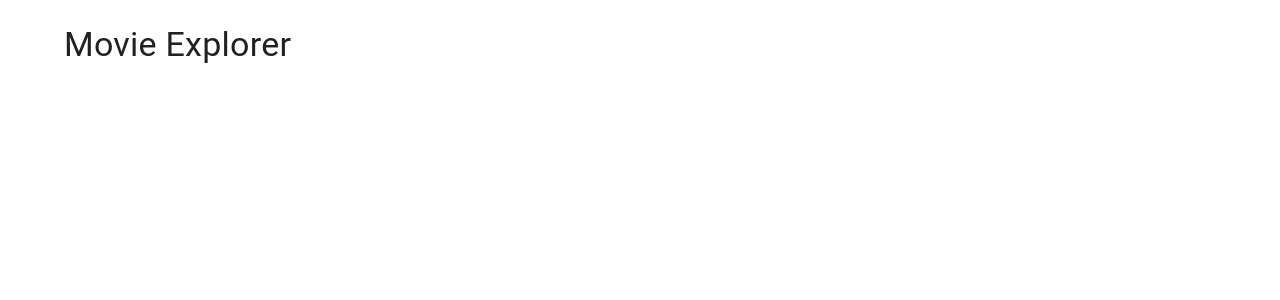
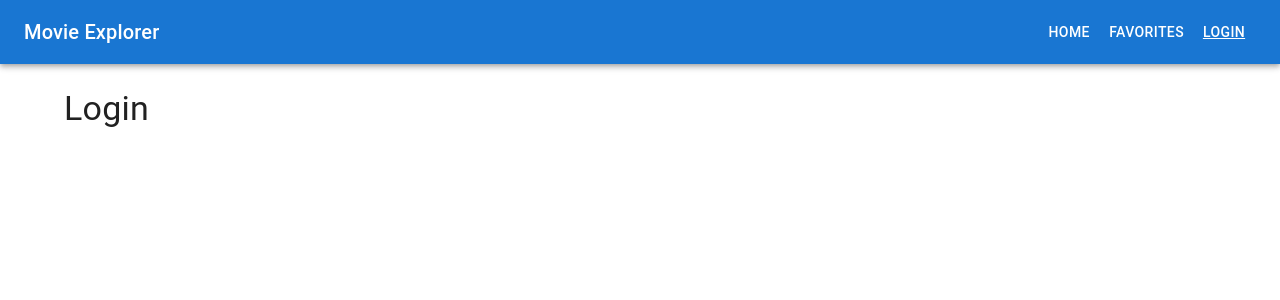
Before and after one commit to thisismalindu/movie-explorer, a React (Create React App) app: page /login in a window 1280 px wide. Shown: the top 300 px of the page. Built offline with nearby package versions, Linux system fonts and the light colour scheme.

Commit message:
feat: add page routes and MUI navigation

```diff
--- a/package.json
+++ b/package.json
@@ -12,6 +12,7 @@
     "@testing-library/user-event": "^13.5.0",
     "react": "^19.3.0",
     "react-dom": "^19.3.0",
+    "react-router-dom": "^6.30.1",
     "react-scripts": "5.0.1"
   },
   "scripts": {
--- a/src/App.js
+++ b/src/App.js
@@ -1,14 +1,7 @@
-import Container from '@mui/material/Container';
-import Typography from '@mui/material/Typography';
+import AppLayout from './components/AppLayout';
 
 function App() {
-  return (
-    <Container component="main" maxWidth="lg" sx={{ py: 3 }}>
-      <Typography component="h1" variant="h4">
-        Movie Explorer
-      </Typography>
-    </Container>
-  );
+  return <AppLayout />;
 }
 
 export default App;
--- /dev/null
+++ b/src/components/AppLayout.js
@@ -0,0 +1,68 @@
+import AppBar from '@mui/material/AppBar';
+import Box from '@mui/material/Box';
+import Button from '@mui/material/Button';
+import Container from '@mui/material/Container';
+import Toolbar from '@mui/material/Toolbar';
+import Typography from '@mui/material/Typography';
+import { Link as RouterLink, NavLink, Route, Routes } from 'react-router-dom';
+import FavoritesPage from '../features/favorites/FavoritesPage';
+import LoginPage from '../features/profiles/LoginPage';
+import { HomePage, MovieDetailsPage } from '../features/movies/MoviePages';
+
+function NotFoundPage() {
+  return (
+    <>
+      <Typography component="h1" variant="h4" gutterBottom>
+        Page not found
+      </Typography>
+      <Button component={RouterLink} to="/">Go to Home</Button>
+    </>
+  );
+}
+
+export default function AppLayout() {
+  return (
+    <>
+      <AppBar position="static">
+        <Toolbar sx={{ flexWrap: 'wrap', gap: 1 }}>
+          <Typography
+            component={RouterLink}
+            to="/"
+            variant="h6"
+            color="inherit"
+            sx={{ flexGrow: 1, color: 'common.white', textDecoration: 'none' }}
+          >
+            Movie Explorer
+          </Typography>
+          <Box component="nav" aria-label="Primary navigation" sx={{ display: 'flex', flexWrap: 'wrap' }}>
+            {[
+              ['Home', '/', true],
+              ['Favorites', '/favorites'],
+              ['Login', '/login'],
+            ].map(([label, to, end]) => (
+              <Button
+                key={to}
+                component={NavLink}
+                to={to}
+                end={end}
+                color="inherit"
+                sx={{ '&[aria-current="page"]': { textDecoration: 'underline' } }}
+              >
+                {label}
+              </Button>
+            ))}
+          </Box>
+        </Toolbar>
+      </AppBar>
+      <Container component="main" maxWidth="lg" sx={{ py: 3 }}>
+        <Routes>
+          <Route path="/" element={<HomePage />} />
+          <Route path="/movies/:movieId" element={<MovieDetailsPage />} />
+          <Route path="/favorites" element={<FavoritesPage />} />
+          <Route path="/login" element={<LoginPage />} />
+          <Route path="*" element={<NotFoundPage />} />
+        </Routes>
+      </Container>
+    </>
+  );
+}
--- /dev/null
+++ b/src/features/favorites/FavoritesPage.js
@@ -0,0 +1,5 @@
+import Typography from '@mui/material/Typography';
+
+export default function FavoritesPage() {
+  return <Typography component="h1" variant="h4">Favorites</Typography>;
+}
--- /dev/null
+++ b/src/features/movies/MoviePages.js
@@ -0,0 +1,9 @@
+import Typography from '@mui/material/Typography';
+
+export function HomePage() {
+  return <Typography component="h1" variant="h4">Movie Explorer</Typography>;
+}
+
+export function MovieDetailsPage() {
+  return <Typography component="h1" variant="h4">Movie Details</Typography>;
+}
--- /dev/null
+++ b/src/features/profiles/LoginPage.js
@@ -0,0 +1,5 @@
+import Typography from '@mui/material/Typography';
+
+export default function LoginPage() {
+  return <Typography component="h1" variant="h4">Login</Typography>;
+}
--- a/src/index.js
+++ b/src/index.js
@@ -2,6 +2,7 @@ import React from 'react';
 import ReactDOM from 'react-dom/client';
 import CssBaseline from '@mui/material/CssBaseline';
 import { createTheme, ThemeProvider } from '@mui/material/styles';
+import { BrowserRouter } from 'react-router-dom';
 import './index.css';
 import App from './App';
 
@@ -11,7 +12,9 @@ root.render(
   <React.StrictMode>
     <ThemeProvider theme={theme}>
       <CssBaseline />
-      <App />
+      <BrowserRouter>
+        <App />
+      </BrowserRouter>
     </ThemeProvider>
   </React.StrictMode>
 );
```
Also changed, not shown: 2 other files (tests, documents, lock files or other folders).
